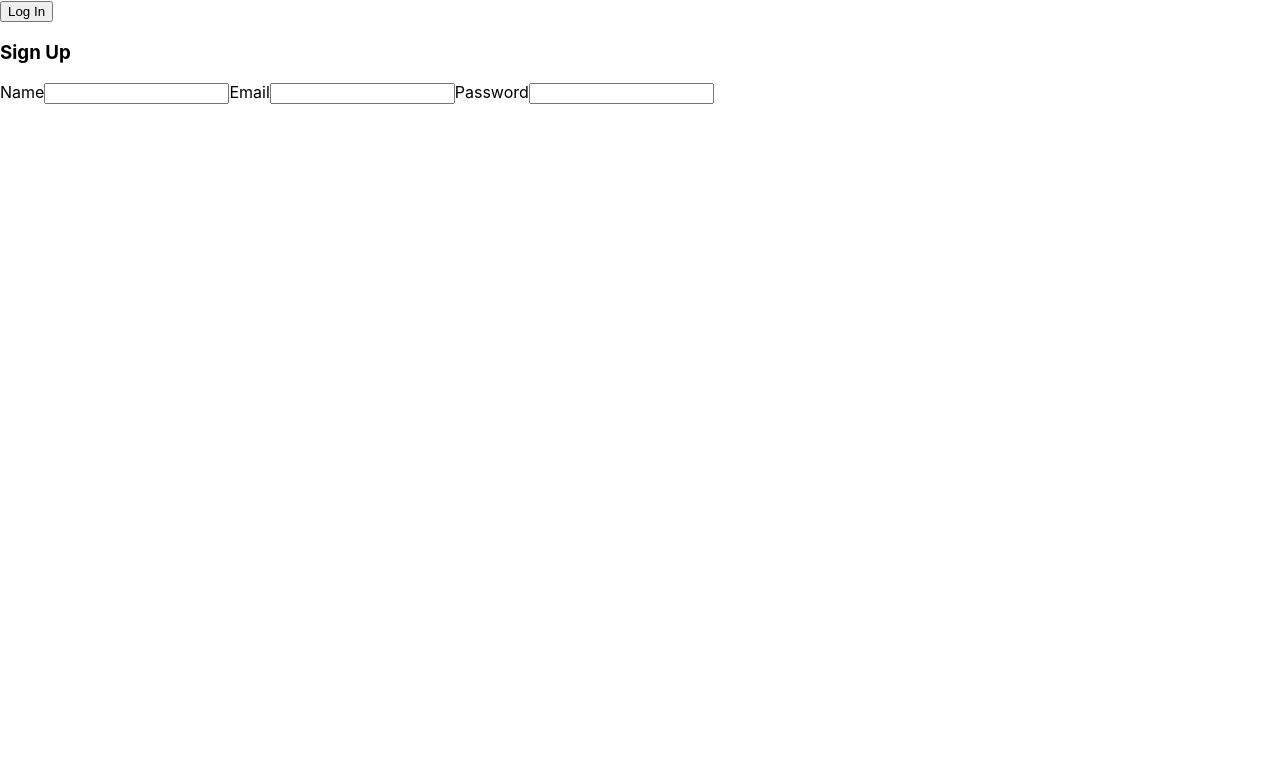
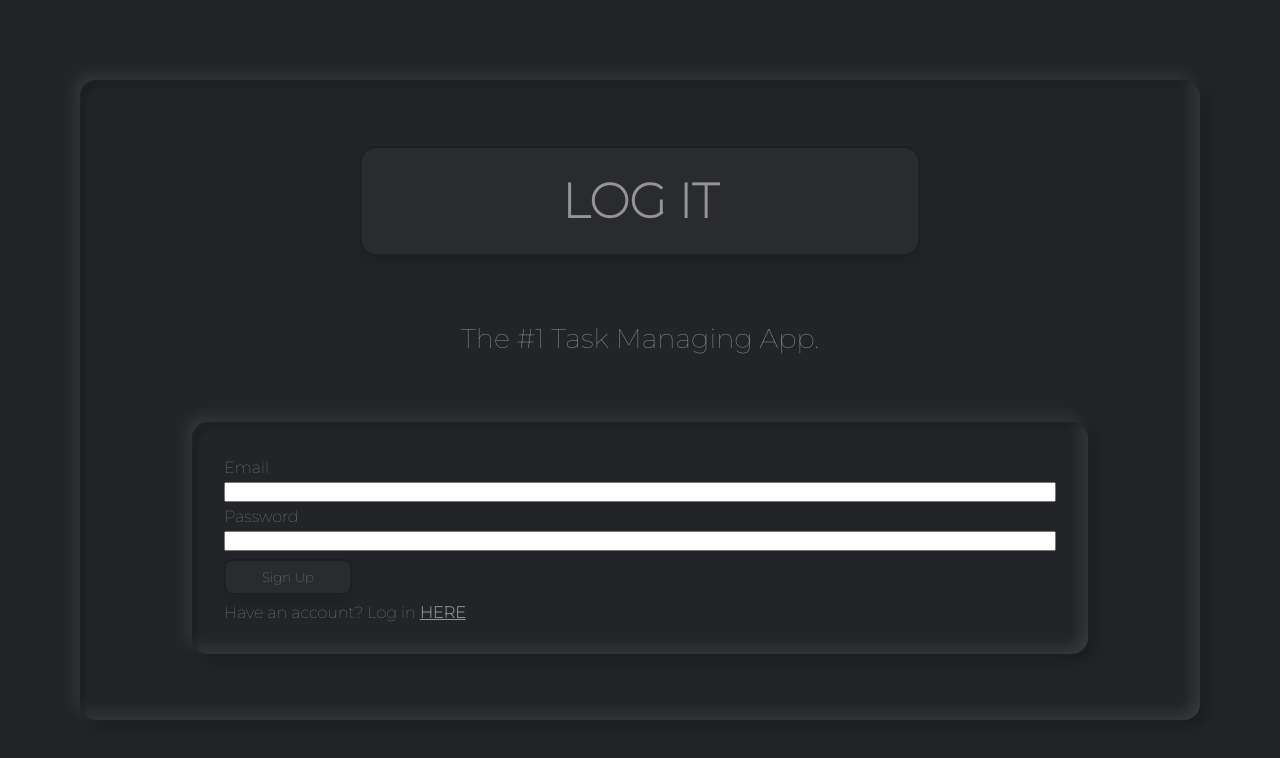
Before and after one commit to BenRiska/LogIt, a React (Create React App) app: page / in a window 1280 px wide. Shown: the top 758 px of the page. Built offline with nearby package versions, Linux system fonts and the light colour scheme; no server answers.

Commit message:
login page styling

```diff
--- a/package.json
+++ b/package.json
@@ -6,6 +6,7 @@
     "@testing-library/jest-dom": "^4.2.4",
     "@testing-library/react": "^9.5.0",
     "@testing-library/user-event": "^7.2.1",
+    "firebase": "^7.19.1",
     "react": "^16.13.1",
     "react-dom": "^16.13.1",
     "react-router-dom": "^5.2.0",
--- a/src/App.js
+++ b/src/App.js
@@ -1,22 +1,104 @@
-import React, { useState } from "react";
-import { BrowserRouter as Router, Switch, Route, Link } from "react-router-dom";
+import React, { useState, useEffect } from "react";
+import fire from "./fire";
 import Entry from "./Screens/Entry";
 import Home from "./Screens/Home";
 
 function App() {
-  const [user, setUser] = useState(null);
+  const [user, setUser] = useState("");
+  const [email, setEmail] = useState("");
+  const [password, setPassword] = useState("");
+  const [emailError, setEmailError] = useState("");
+  const [passwordError, setPasswordError] = useState("");
+  const [hasAccount, setHasAccount] = useState(false);
 
-  const logIn = () => {};
+  const clearInputs = () => {
+    setEmail("");
+    setPassword("");
+  };
 
-  const signUp = () => {};
+  const clearErrors = () => {
+    setEmailError("");
+    setPasswordError("");
+  };
+
+  const signUp = (e) => {
+    e.preventDefault();
+    clearErrors();
+    fire
+      .auth()
+      .createUserWithEmailAndPassword(email, password)
+      .catch((err) => {
+        switch (err.code) {
+          case "auth/email-already-in-use":
+          case "auth/invalid-email":
+            setEmailError(err.message);
+            break;
+          case "auth/weak-password":
+            setPasswordError(err.message);
+            break;
+          default:
+            break;
+        }
+      });
+  };
+
+  const logIn = (e) => {
+    e.preventDefault();
+    clearErrors();
+    fire
+      .auth()
+      .signInWithEmailAndPassword(email, password)
+      .catch((err) => {
+        switch (err.code) {
+          case "auth/invalid/email":
+          case "auth/user/disabled":
+          case "auth/user-not-found":
+            setEmailError(err.message);
+            break;
+          case "auth/wrong-password":
+            setPasswordError(err.message);
+            break;
+          default:
+            break;
+        }
+      });
+  };
+
+  const logOut = () => {
+    fire.auth().signOut();
+  };
+
+  const authListener = () => {
+    fire.auth().onAuthStateChanged((user) => {
+      if (user) {
+        clearInputs();
+        setUser(user);
+      } else {
+        setUser("");
+      }
+    });
+  };
+
+  useEffect(() => {
+    authListener();
+  }, []);
 
   return (
-    <div className="App">
-      <Router>
-        <Switch>
-          <Route path="/">{user ? <Home /> : <Entry />}</Route>
-        </Switch>
-      </Router>
+    <div className="app">
+      {user ? (
+        <Home logOut={logOut} />
+      ) : (
+        <Entry
+          setEmail={setEmail}
+          setPassword={setPassword}
+          logIn={logIn}
+          signUp={signUp}
+          hasAccount={hasAccount}
+          setHasAccount={setHasAccount}
+          emailError={emailError}
+          passwordError={passwordError}
+        />
+      )}
     </div>
   );
 }
--- a/src/Screens/Entry.js
+++ b/src/Screens/Entry.js
@@ -1,31 +1,70 @@
-import React, { useState } from "react";
+import React from "react";
 
-function Entry() {
-  const [logIn, setLogin] = useState(false);
+function Entry(props) {
+  const {
+    setEmail,
+    setPassword,
+    logIn,
+    signUp,
+    hasAccount,
+    setHasAccount,
+    emailError,
+    passwordError,
+  } = props;
+
   return (
     <div className="entry">
-      <button onClick={(e) => setLogin(!logIn)}>
-        {logIn ? "Sign Up" : "Log In"}
-      </button>
-      {!logIn ? (
-        <form>
-          <h3>Sign Up</h3>
-          <label>Name</label>
-          <input for="name" type="text" />
+      <div className="entry-content">
+        <div className="entry-header">
+          <h1>LOG IT</h1>
+        </div>
+        <p className="slogan">The #1 Task Managing App.</p>
+        {!hasAccount ? (
+          <form onSubmit={(e) => signUp(e)}>
             <label>Email</label>
-          <input for="email" type="email" />
+            <input
+              for="email"
+              type="email"
+              onChange={(e) => setEmail(e.target.value)}
+            />
+            <div>{emailError}</div>
             <label>Password</label>
-          <input for="password" type="password" />
+            <input
+              for="password"
+              type="password"
+              onChange={(e) => setPassword(e.target.value)}
+            />
+            <div>{passwordError}</div>
+            <button>Sign Up</button>
+            <p>
+              Have an account? Log in{" "}
+              <span onClick={(e) => setHasAccount(!hasAccount)}>Here</span>
+            </p>
           </form>
         ) : (
-        <form>
-          <h3>Log In</h3>
+          <form onSubmit={(e) => logIn(e)}>
             <label>Email</label>
-          <input for="email" type="email" />
+            <input
+              for="email"
+              type="email"
+              onChange={(e) => setEmail(e.target.value)}
+            />
+            <div>{emailError}</div>
             <label>Password</label>
-          <input for="password" type="password" />
+            <input
+              for="password"
+              type="password"
+              onChange={(e) => setPassword(e.target.value)}
+            />
+            <div>{passwordError}</div>
+            <button>Log In</button>
+            <p>
+              Don't have an account? Sign up{" "}
+              <span onClick={(e) => setHasAccount(!hasAccount)}>Here</span>
+            </p>
           </form>
         )}
+      </div>
     </div>
   );
 }
--- a/src/Screens/Home.js
+++ b/src/Screens/Home.js
@@ -1,7 +1,12 @@
 import React from "react";
 
-function Home() {
-  return <div className="home"></div>;
+function Home(props) {
+  const { logOut } = props;
+  return (
+    <div className="home">
+      <button onClick={logOut}>Log Out</button>
+    </div>
+  );
 }
 
 export default Home;
--- /dev/null
+++ b/src/fire.js
@@ -0,0 +1,16 @@
+import firebase from "firebase";
+
+var firebaseConfig = {
+  apiKey: "AIzaSyAewoE4iOL6bUY8mHLYJjfPXnHPcjyb-q0",
+  authDomain: "logit-188f9.firebaseapp.com",
+  databaseURL: "https://logit-188f9.firebaseio.com",
+  projectId: "logit-188f9",
+  storageBucket: "logit-188f9.appspot.com",
+  messagingSenderId: "805126689672",
+  appId: "1:805126689672:web:6b54ae716400baf7d7e03d",
+  measurementId: "G-C996TJ45JT",
+};
+
+const fire = firebase.initializeApp(firebaseConfig);
+
+export default fire;
--- a/src/index.css
+++ b/src/index.css
@@ -1,13 +1,102 @@
-body {
+@import url("https://fonts.googleapis.com/css2?family=Montserrat:wght@100&display=swap");
+* {
   margin: 0;
-  font-family: -apple-system, BlinkMacSystemFont, 'Segoe UI', 'Roboto', 'Oxygen',
-    'Ubuntu', 'Cantarell', 'Fira Sans', 'Droid Sans', 'Helvetica Neue',
-    sans-serif;
-  -webkit-font-smoothing: antialiased;
-  -moz-osx-font-smoothing: grayscale;
+  padding: 0;
+  box-sizing: border-box;
+  font-family: "Montserrat", sans-serif;
 }
 
-code {
-  font-family: source-code-pro, Menlo, Monaco, Consolas, 'Courier New',
-    monospace;
+.app {
+  height: 100vh;
+  width: 100vw;
+  background-color: #232427;
 }
+
+/* Entry Page */
+
+.entry {
+  display: flex;
+  height: 100%;
+  width: 100%;
+  align-items: center;
+  justify-content: center;
+  flex-direction: column;
+}
+
+.entry-content {
+  height: 40rem;
+  width: 70rem;
+  border-radius: 1rem;
+  box-shadow: inset 5px 5px 5px rgba(0, 0, 0, 0.2),
+    inset -5px -5px 15px rgba(255, 255, 255, 0.1),
+    5px 5px 15px rgba(0, 0, 0, 0.3), -5px -5px 15px rgba(255, 255, 255, 0.1);
+  display: flex;
+  flex-direction: column;
+  align-items: center;
+  justify-content: space-evenly;
+}
+
+.entry-header {
+  background: #2a2b2f;
+  margin: 2rem;
+  width: 50%;
+  padding: 1.5rem 0;
+  border: 2px solid #1e1f23;
+  border-radius: 1rem;
+  box-shadow: 0 8px 8px rgba(0, 0, 0, 0.1);
+  color: rgba(255, 255, 255, 0.5);
+  display: flex;
+  align-items: center;
+  justify-content: center;
+}
+
+.entry-header h1 {
+  font-weight: bold;
+  font-size: 3rem;
+}
+
+.slogan {
+  color: rgba(255, 255, 255, 0.5);
+  font-size: 1.7rem;
+}
+
+.entry form {
+  box-shadow: inset 5px 5px 5px rgba(0, 0, 0, 0.2),
+    inset -5px -5px 15px rgba(255, 255, 255, 0.1),
+    5px 5px 15px rgba(0, 0, 0, 0.3), -5px -5px 15px rgba(255, 255, 255, 0.1);
+  border-radius: 1rem;
+  width: 80%;
+  margin: 2rem;
+  display: flex;
+  align-items: left;
+  justify-content: center;
+  flex-direction: column;
+  padding: 2rem;
+}
+
+.entry form label {
+  color: rgba(255, 255, 255, 0.5);
+  padding: 0.3rem 0;
+}
+
+.entry form button {
+  width: 8rem;
+  margin: 0.5rem 0;
+  padding: 0.5rem;
+  background: #2a2b2f;
+  color: rgba(255, 255, 255, 0.5);
+  border: 2px solid #1e1f23;
+  box-shadow: 0 8px 8px rgba(0, 0, 0, 0.1);
+  border-radius: 0.5rem;
+}
+
+.entry form p {
+  color: rgba(255, 255, 255, 0.5);
+}
+
+.entry form p span {
+  font-weight: bold;
+  text-transform: uppercase;
+  cursor: pointer;
+  text-decoration: underline;
+}
```
Also changed, not shown: 1 other file (tests, documents, lock files or other folders). Lines whose indentation alone changed are shown as unchanged.
